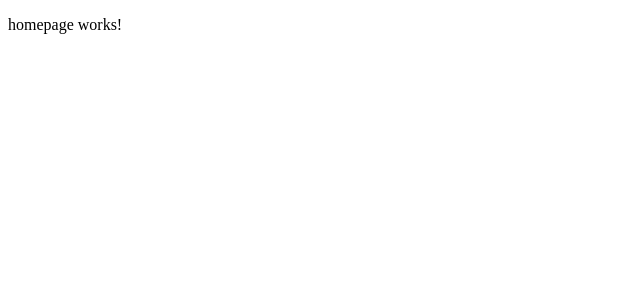
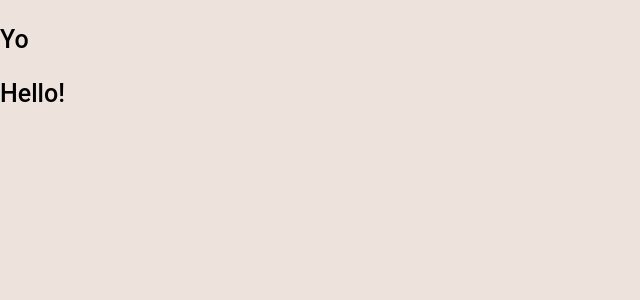
Before and after one commit to MatisPrograms/NuitDeLInfo2022, an Angular app in the folder acsexibility/: page /home in a window 1280 px wide. Shown: the top 300 px of the page, without its empty margins (0-640 px from the left). Built offline with nearby package versions, Linux system fonts and the light colour scheme.

Commit message:
Added header component

```diff
--- a/acsexibility/angular.json
+++ b/acsexibility/angular.json
@@ -100,5 +100,8 @@
         }
       }
     }
+  },
+  "cli": {
+    "analytics": "8734c1d9-5bd9-419a-bb89-2a4e461001c9"
   }
 }
--- a/acsexibility/src/app/app-routing.module.ts
+++ b/acsexibility/src/app/app-routing.module.ts
@@ -15,5 +15,4 @@ const routes: Routes = [
   imports: [RouterModule.forRoot(routes)],
   exports: [RouterModule]
 })
-export class AppRoutingModule {
-}
+export class AppRoutingModule { }
--- a/acsexibility/src/app/homepage/homepage.component.html
+++ b/acsexibility/src/app/homepage/homepage.component.html
@@ -1 +1,7 @@
-<p>homepage works!</p>
+<header>
+  <p>Yo</p>
+</header>
+
+<div>
+  <p>Hello!</p>
+</div>
--- a/acsexibility/src/app/homepage/homepage.component.scss
+++ b/acsexibility/src/app/homepage/homepage.component.scss
@@ -0,0 +1,3 @@
+p{
+  color: black;
+}
--- a/acsexibility/src/app/homepage/homepage.component.ts
+++ b/acsexibility/src/app/homepage/homepage.component.ts
@@ -1,10 +1,15 @@
-import { Component } from '@angular/core';
+import { Component, OnInit } from '@angular/core';
 
 @Component({
-  selector: 'app-homepage',
-  templateUrl: './homepage.component.html',
-  styleUrls: ['./homepage.component.scss']
+  selector: 'app-home-page',
+  templateUrl: './homePage.component.html',
+  styleUrls: ['./homePage.component.scss']
 })
-export class HomepageComponent {
+export class HomepageComponent implements OnInit {
+
+  constructor() { }
+
+  ngOnInit(): void {
+  }
 
 }
--- a/acsexibility/src/styles.scss
+++ b/acsexibility/src/styles.scss
@@ -1 +1,17 @@
+@import './styles/variables.scss';
+
 /* You can add global styles to this file, and also import other style files */
+
+html {
+  font-family: Roboto, "Helvetica Neue", sans-serif;
+  font-size: 25px;
+  font-weight: 500;
+}
+
+body {
+  margin: 0;
+  background-color: $app-background-color;
+}
+
+html, body { height: 100%; }
+body { margin: 0; font-family: Roboto, "Helvetica Neue", sans-serif; }
--- /dev/null
+++ b/acsexibility/src/styles/variables.scss
@@ -0,0 +1,7 @@
+$app-background-color: #eee2dc;
+$blue: #123c69;
+$white: white;
+$pink: #ac3b61;
+$lightGrey: #eeeeee;
+$darkGrey: #cccccc;
+$black: black;
```
Also changed, not shown: acsexibility/src/styles/card.scss (added, +28 -0 lines).
